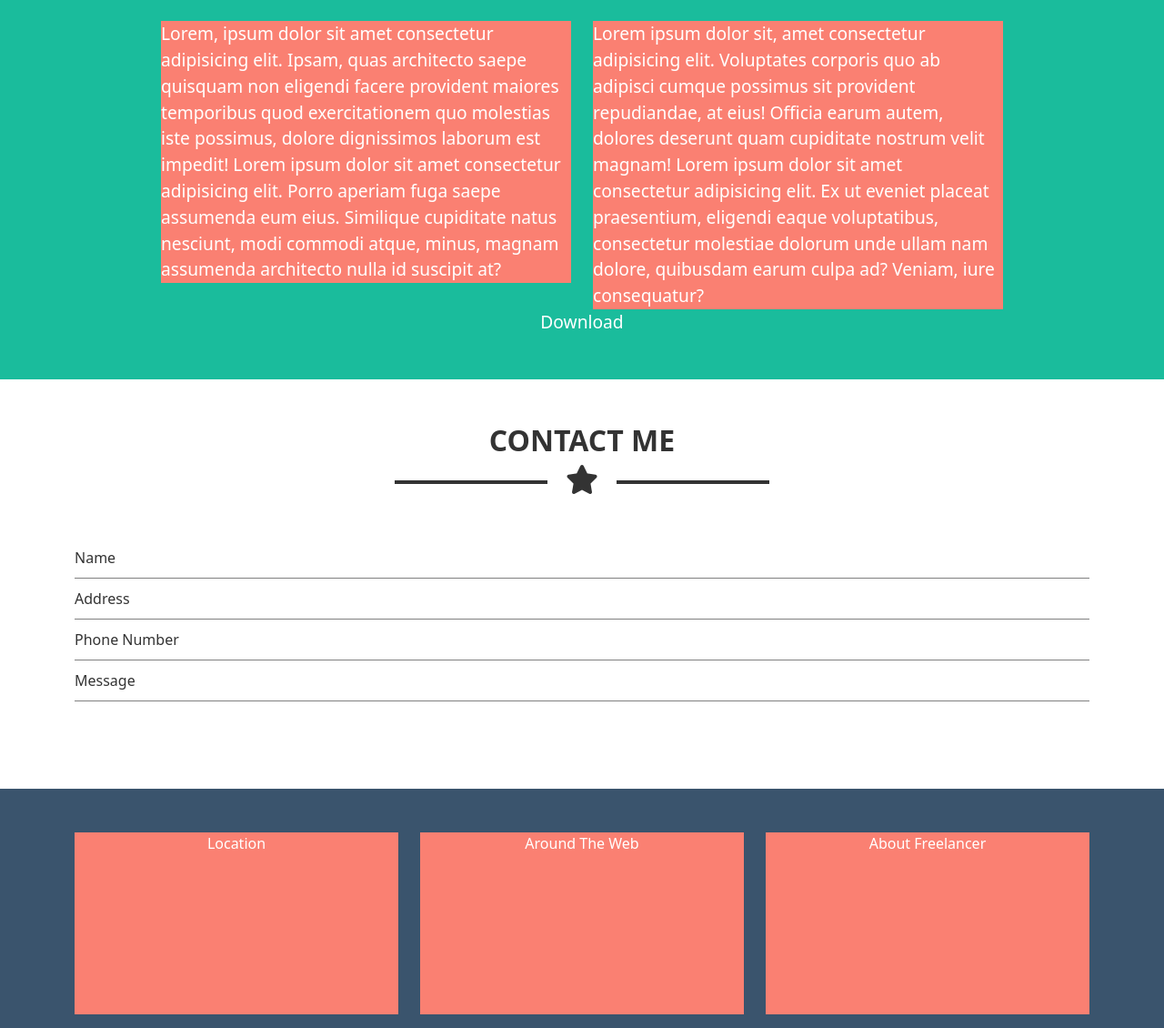
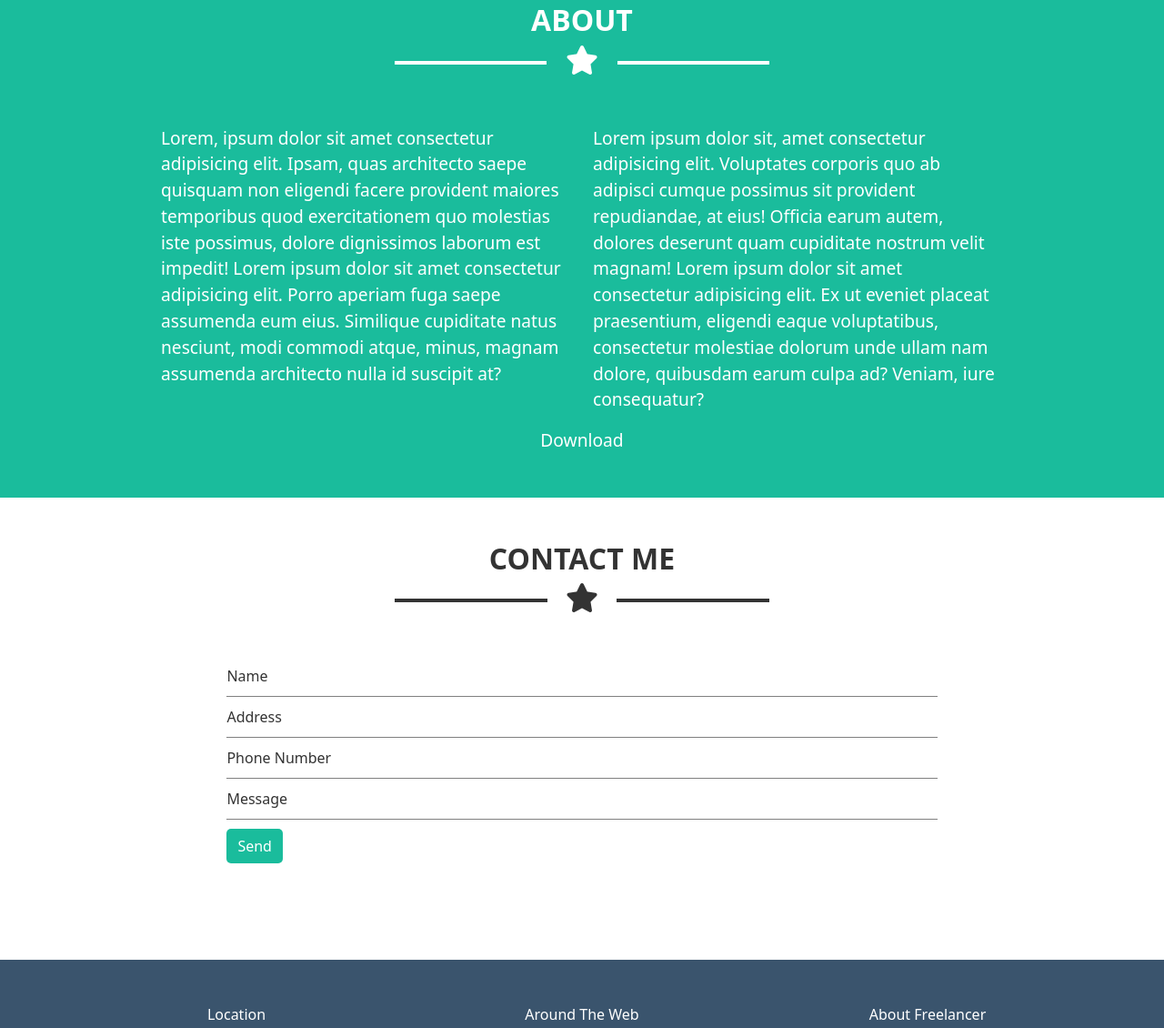
Before and after one commit to VincenzoTavassi/html-css-bootstrap-freelancer, a plain HTML site: page index.html in a window 1280 px wide. Shown: the part 1324-2454 px from the top of the page at 91% size. Drawn offline with nearby package versions, Linux system fonts and the light colour scheme.

Commit message:
contenuti

```diff
--- a/css/style.css
+++ b/css/style.css
@@ -5,6 +5,10 @@ body {
 h2 {
     font-size: 2rem;
     font-weight: 600;
+}
+
+section {
+    text-align: center;
 }
 
 /* HEADER  */
@@ -75,10 +79,14 @@ header .ms_burger-menu {
     background-color: #333;
 }
 
-.box {
+#portfolio img {
+    max-width: 100%;
+}
+
+/* .box {
     min-height: 200px;
     background-color: salmon;
-}
+} */
 
 /* SECTION ABOUT  */
 
@@ -104,6 +112,20 @@ header .ms_burger-menu {
 .form>div {
     border-bottom: 1px solid gray;
     padding: 10px 0;
+    max-width: 70%;
+    width: 100%;
+}
+
+.form>div:last-child {
+    border-bottom: none;
+}
+
+button {
+    background-color: hsl(168deg 76% 42%);
+    padding: 5px 10px;
+    color: white;
+    border-radius: 5px;
+    border-color: transparent;
 }
 
 /* FOOTER  */
--- a/index.html
+++ b/index.html
@@ -38,7 +38,7 @@
 		</div>
 	</header>
 	<main>
-		<section id="profilo" class="text-center">
+		<section id="profilo">
 			<div class="container py-3">
 				<img src="./img/avatar.svg" alt="">
 				<h1 class="display-5 mt-2">START BOOTSTRAP</h1>
@@ -49,37 +49,38 @@
 			</div>
 
 		</section>
-		<section id="portfolio" class="text-center">
+		<section id="portfolio">
 			<div class="container py-5">
 
 				<h2>PORTFOLIO</h2>
 				<div class="line"></div>
 				<i class="star mx-3 fa-solid fa-star"></i>
 				<div class="line"></div>
+
 				<div class="row mt-5 gy-3">
 					<div class="col-12 col-md-6 col-lg-4">
-						<div class="box">
-						</div>
+						<img src="./img/cabin.png" alt="">
 					</div>
 					<div class="col-12 col-md-6 col-lg-4">
-						<div class="box"></div>
+						<img src="./img/cake.png" alt="">
 					</div>
 					<div class="col-12 col-md-6 col-lg-4">
-						<div class="box"></div>
+						<img src="./img/circus.png" alt="">
 					</div>
 					<div class="col-12 col-md-6 col-lg-4">
-						<div class="box"></div>
+						<img src="./img/game.png" alt="">
 					</div>
 					<div class="col-12 col-md-6 col-lg-4">
-						<div class="box"></div>
+						<img src="./img/safe.png" alt="">
 					</div>
 					<div class="col-12 col-md-6 col-lg-4">
-						<div class="box"></div>
+						<img src="./img/submarine.png" alt="">
 					</div>
 				</div>
 			</div>
+			</div>
 		</section>
-		<section id="about" class="text-center">
+		<section id="about">
 			<div class="container py-5">
 
 				<h2>ABOUT</h2>
@@ -88,37 +89,38 @@
 				<div class="line"></div>
 				<div class="row mt-5 gy-2 text-start justify-content-center">
 					<div class="col-12 col-md-5">
-						<div class="box">Lorem, ipsum dolor sit amet consectetur adipisicing elit. Ipsam, quas
+						<p>Lorem, ipsum dolor sit amet consectetur adipisicing elit. Ipsam, quas
 							architecto saepe quisquam non eligendi facere provident maiores temporibus quod
 							exercitationem quo molestias iste possimus, dolore dignissimos laborum est impedit! Lorem
 							ipsum dolor sit amet consectetur adipisicing elit. Porro aperiam fuga saepe assumenda eum
 							eius. Similique cupiditate natus nesciunt, modi commodi atque, minus, magnam assumenda
-							architecto nulla id suscipit at?</div>
+							architecto nulla id suscipit at?</p>
 					</div>
 					<div class="col-12 col-md-5">
-						<div class="box">Lorem ipsum dolor sit, amet consectetur adipisicing elit. Voluptates corporis
+						<p>Lorem ipsum dolor sit, amet consectetur adipisicing elit. Voluptates corporis
 							quo ab adipisci cumque possimus sit provident repudiandae, at eius! Officia earum autem,
 							dolores deserunt quam cupiditate nostrum velit magnam! Lorem ipsum dolor sit amet
 							consectetur adipisicing elit. Ex ut eveniet placeat praesentium, eligendi eaque
 							voluptatibus, consectetur molestiae dolorum unde ullam nam dolore, quibusdam earum culpa ad?
-							Veniam, iure consequatur?</div>
+							Veniam, iure consequatur?</p>
 					</div>
 				</div>
 				<div>Download</div>
 			</div>
 		</section>
-		<section id="contact" class="text-center">
+		<section id="contact">
 			<div class="container py-5">
 
 				<h2>CONTACT ME</h2>
 				<div class="line"></div>
 				<i class="star mx-3 fa-solid fa-star"></i>
 				<div class="line"></div>
-				<div class="form py-5 text-start">
+				<div class="d-flex flex-column align-items-center form py-5 text-start">
 					<div>Name</div>
 					<div>Address</div>
 					<div>Phone Number</div>
 					<div>Message</div>
+					<div><button>Send</button></div>
 				</div>
 			</div>
 		</section>
```
